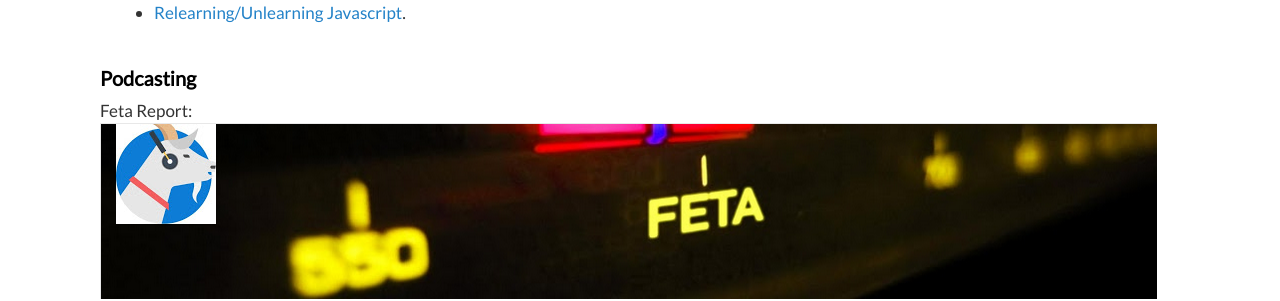
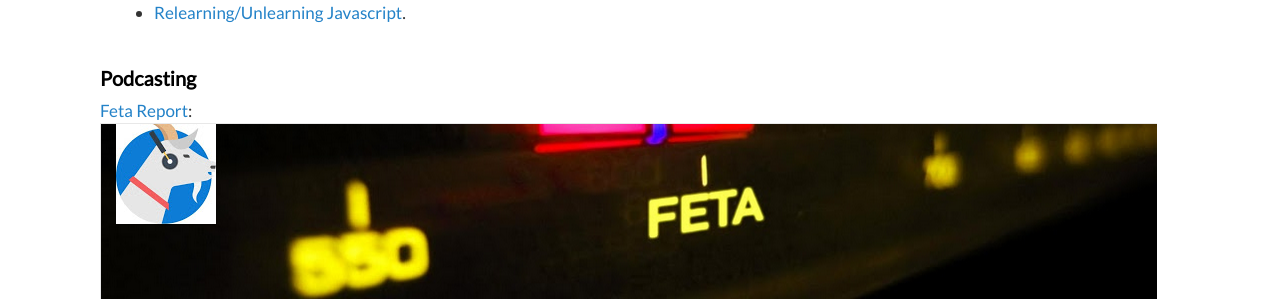
Before and after one commit to dimitrismistriotis/dimitrismistriotis.github.io, a Jekyll site: the page built from index.html, in a window 1280 px wide and 900 px high, scrolled down 2254 px. Shown: the part 160-461 px from the top of the window. Built offline with Jekyll 4.4.1, drawn with Linux system fonts in a browser that asks for light colours; the list of posts is cut into pages by our own code; some of the changed lines change nothing that is shown.

Commit message:
Fix: Make title also a link.

```diff
--- a/index.html
+++ b/index.html
@@ -151,7 +151,7 @@ layout: default
     <h2>Podcasting</h2>
 
     <p>
-	    Feta Report:<br>
+	    <a href="https://www.youtube.com/channel/UC2JL4znt6QguC4H66SbzJ5Q">Feta Report</a>:<br>
 	    <a href="https://www.youtube.com/channel/UC2JL4znt6QguC4H66SbzJ5Q"><img src="/images/feta_report_banner.png"></a><br>
 	    A podcast in Greek about immigration and living abroad, more specific to United Kingdom.
     </p>
```
